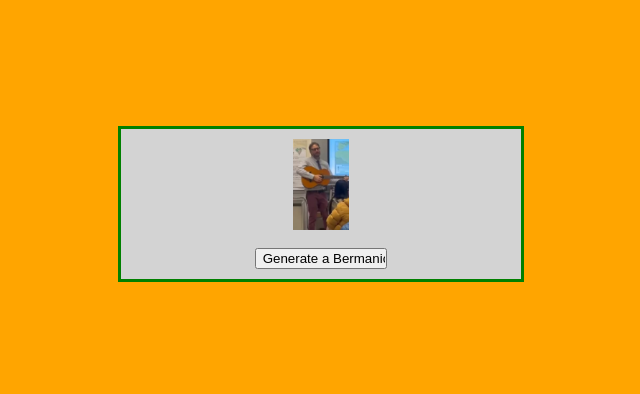
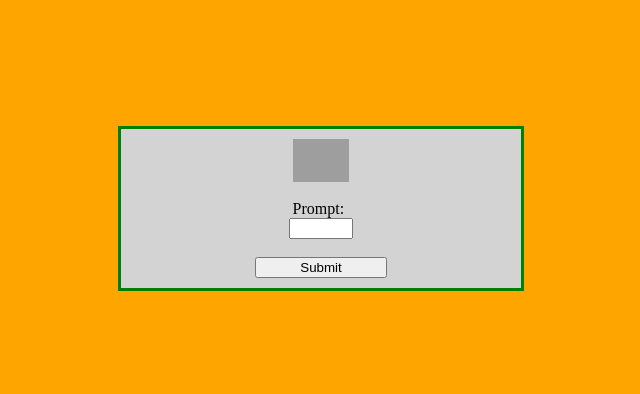
Before and after one commit to agaziiantc/bermangpt, a Flask app: page / in a window 1280 px wide. Shown: the top 394 px of the page, without its empty margins (319-959 px from the left). Run offline with Flask 3, Linux system fonts and the light colour scheme; parts of the project's set-up code (start-up, migrations or seed data) failed here and were passed over; grey boxes are pictures that could not be loaded.

Commit message:
Update home.html

```diff
--- a/templates/home.html
+++ b/templates/home.html
@@ -3,20 +3,29 @@
 <head>
   <meta charset="UTF-8">
   <title>BermanGPT 7.0</title>
-  <link rel="stylesheet"  type="text/css" href="{{ url_for('static', filename='home.css') }}">
+  <link rel="stylesheet"  type="text/css" href="{{ url_for('static', filename='output.css') }}">
   <h1 id="TitleH1"> BermanGPT 7.0 </h1>
 </head>
 <body>
   <div id="InputDiv">
-    <img id="Berman1" src="{{ url_for('static', filename='berman1.jpg') }}" alt="Image of Berman playing guitar"> <br>
+    <img id="Berman1" src="{{ url_for('static', filename='berman.jpg') }}" alt="Image of Berman playing guitar"> <br>
     <!--<input id="BerInput" type="InputText" name="InputText"> <br>
     <button id="BerButton">Generate the text!</button> <br>
     -->
 
     <form action="/output">
-      <!--<label id="BerInput" for="Prompt">Prompt:</label>
-      <input id="BerPrompt" type="text" id="text" name="text"><br> -->
-      <input id="BerButton" type="submit" value="Generate a Bermanic text!">
+      <label id="BerInput" for="Prompt">Prompt:</label>
+      <input id="BerPrompt" type="text" id="prompt" name="prompt"><br>
+      <input id="BerButton" type="submit" value="Submit">
     </form>
+
+
+
   </div>
+
+  <div id="OutputDiv">
+    <img id="Berman2" src="{{ url_for('static', filename='berman2.png') }}" alt="Image of berman from zoom meeting"> : <br>
+
+
+
 </body>
```
